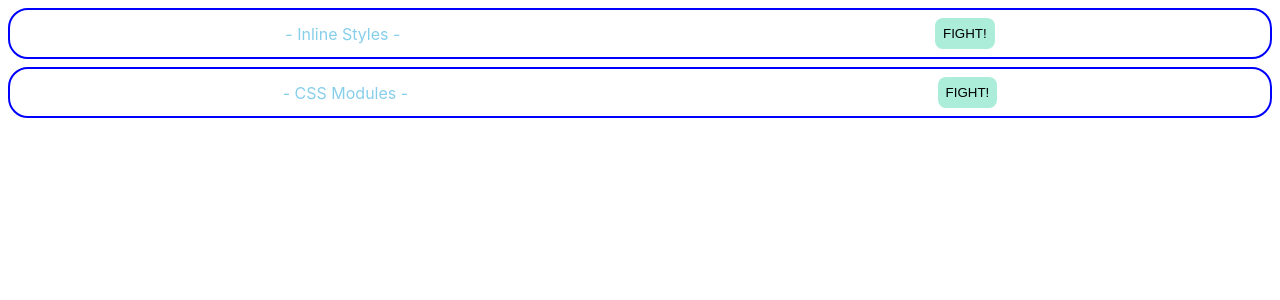
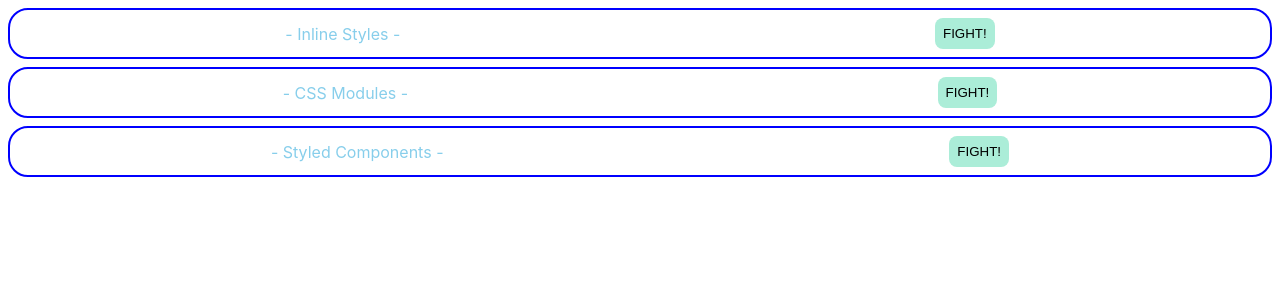
Before and after one commit to washogo/udemy-zyakee-react-lesson, a React (Create React App) app: page / in a window 1280 px wide. Shown: the top 300 px of the page. Built offline with nearby package versions, Linux system fonts and the light colour scheme.

Commit message:
styled-components-lesson

```diff
--- a/package.json
+++ b/package.json
@@ -10,10 +10,12 @@
     "@types/node": "^16.11.48",
     "@types/react": "^18.0.17",
     "@types/react-dom": "^18.0.6",
+    "@types/styled-components": "^5.1.26",
     "node-sass": "^7.0.1",
     "react": "^18.2.0",
     "react-dom": "^18.2.0",
     "react-scripts": "5.0.1",
+    "styled-components": "^5.3.5",
     "typescript": "^4.7.4",
     "web-vitals": "^2.1.4"
   },
--- a/src/App.tsx
+++ b/src/App.tsx
@@ -2,12 +2,14 @@
 import "./App.css";
 import { CssModules } from "./components/CssModules";
 import { InlineStyle } from "./components/InlineStyle";
+import { StyledComponents } from "./components/StyledComponents";
 
 export default function App() {
   return (
     <div className="App">
       <InlineStyle />
       <CssModules />
+      <StyledComponents />
     </div>
   );
 }
--- /dev/null
+++ b/src/components/StyledComponents.tsx
@@ -0,0 +1,37 @@
+import styled from "styled-components";
+
+export const StyledComponents = () => {
+  return (
+    <SContainer>
+      <STitle>- Styled Components -</STitle>
+      <SButton>FIGHT!</SButton>
+    </SContainer>
+  );
+};
+
+const SContainer = styled.div`
+  border: solid 2px blue;
+  border-radius: 20px;
+  padding: 8px;
+  margin: 8px;
+  display: flex;
+  justify-content: space-around;
+  align-items: center;
+`;
+
+const STitle = styled.p`
+  margin: 0;
+  color: skyblue;
+`;
+
+const SButton = styled.button`
+  background: #abedd8;
+  border: none;
+  padding: 8px;
+  border-radius: 8px;
+  &:hover {
+    background-color: #aaae3a;
+    color: #fff;
+    cursor: pointer;
+  }
+`;
```
Also changed, not shown: 1 other file (tests, documents, lock files or other folders).
